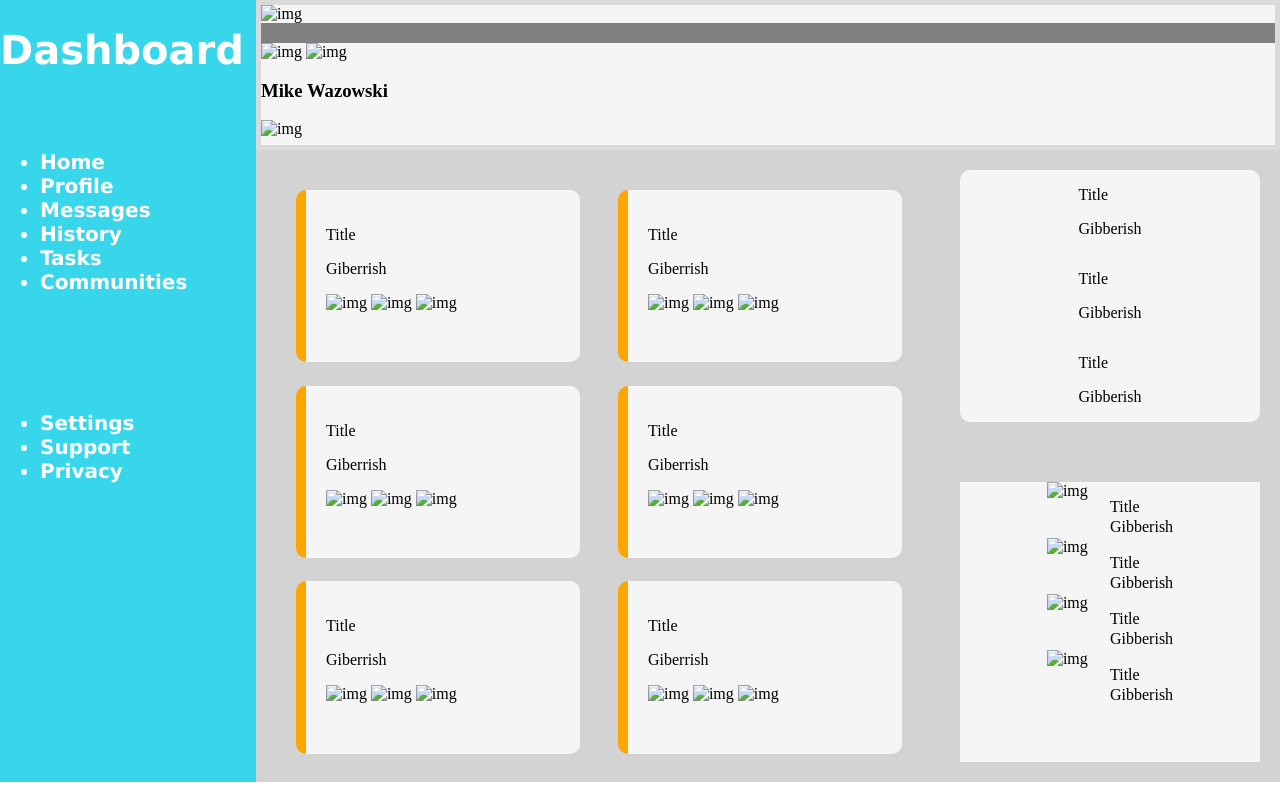
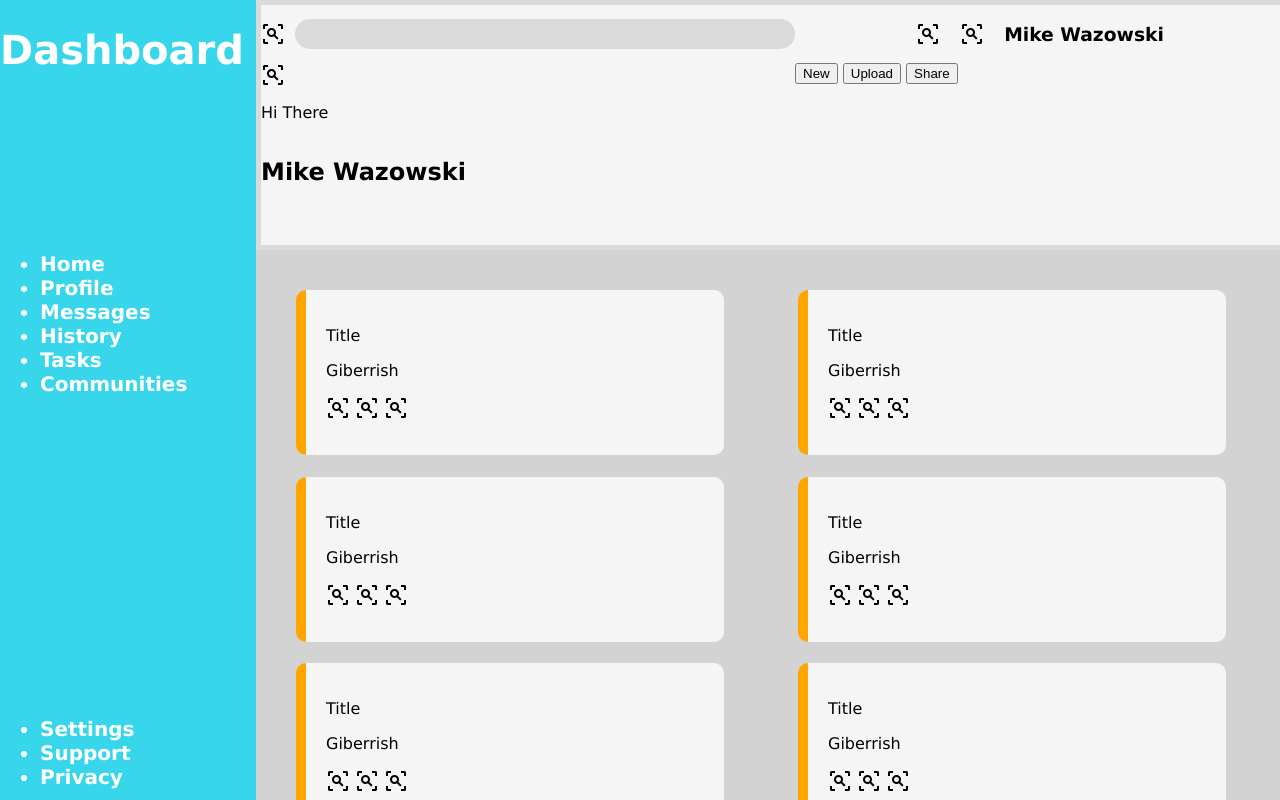
Before and after one commit to GreeceLight/Admin-Dashboard, a plain HTML site: page index.html in a window 1280 px wide. Shown: the top 800 px of the page. Drawn offline with Linux system fonts and the light colour scheme.

Commit message:
Improved overall layout

```diff
--- a/index.html
+++ b/index.html
@@ -26,27 +26,25 @@
     </div>
     <div class="main">
         <div class="interact">
-            <div>
-                <img src="" alt="img">
+            <div class="searcharea">
+                <img src="magnify-scan.png" alt="img">
                 <div class="search-bar"></div>
-                <div>
-                    <img src="" alt="img">
-                    <img src="" alt="img">
-                    <h3>Mike Wazowski</h3>
-                </div>
             </div>
-            <div>
-                <div>
-                    <img src="" alt="img">
+            <div class="profile">
+                <img src="magnify-scan.png" alt="img">
+                <img src="magnify-scan.png" alt="img">
+                <h3>Mike Wazowski</h3>
+            </div>
+                <div class="greeting">
+                    <img src="magnify-scan.png" alt="img">
                     <p>Hi There</p>
                     <h2>Mike Wazowski</h2>
                 </div>
-                <div>
+                <div id="buttons">
                     <button>New</button>
                     <button>Upload</button>
                     <button>Share</button>
                 </div>
-            </div>
         </div>
         <div class="content">
             <div class="projects">
@@ -54,54 +52,54 @@
                     <p>Title</p>
                     <p>Giberrish</p>
                     <div>
-                        <img src="" alt="img">
-                        <img src="" alt="img">
-                        <img src="" alt="img">
+                        <img src="magnify-scan.png" alt="img">
+                        <img src="magnify-scan.png" alt="img">
+                        <img src="magnify-scan.png" alt="img">
                     </div>
                 </div>
                 <div class="card">
                     <p>Title</p>
                     <p>Giberrish</p>
                     <div>
-                        <img src="" alt="img">
-                        <img src="" alt="img">
-                        <img src="" alt="img">
+                        <img src="magnify-scan.png" alt="img">
+                        <img src="magnify-scan.png" alt="img">
+                        <img src="magnify-scan.png" alt="img">
                     </div>
                 </div>
                 <div class="card">
                     <p>Title</p>
                     <p>Giberrish</p>
                     <div>
-                        <img src="" alt="img">
-                        <img src="" alt="img">
-                        <img src="" alt="img">
+                        <img src="magnify-scan.png" alt="img">
+                        <img src="magnify-scan.png" alt="img">
+                        <img src="magnify-scan.png" alt="img">
                     </div>
                 </div>
                 <div class="card">
                     <p>Title</p>
                     <p>Giberrish</p>
                     <div>
-                        <img src="" alt="img">
-                        <img src="" alt="img">
-                        <img src="" alt="img">
+                        <img src="magnify-scan.png" alt="img">
+                        <img src="magnify-scan.png" alt="img">
+                        <img src="magnify-scan.png" alt="img">
                     </div>
                 </div>
                 <div class="card">
                     <p>Title</p>
                     <p>Giberrish</p>
                     <div>
-                        <img src="" alt="img">
-                        <img src="" alt="img">
-                        <img src="" alt="img">
+                        <img src="magnify-scan.png" alt="img">
+                        <img src="magnify-scan.png" alt="img">
+                        <img src="magnify-scan.png" alt="img">
                     </div>
                 </div>
                 <div class="card">
                     <p>Title</p>
                     <p>Giberrish</p>
                     <div>
-                        <img src="" alt="img">
-                        <img src="" alt="img">
-                        <img src="" alt="img">
+                        <img src="magnify-scan.png" alt="img">
+                        <img src="magnify-scan.png" alt="img">
+                        <img src="magnify-scan.png" alt="img">
                     </div>
                 </div>
             </div>
@@ -121,22 +119,22 @@
             </div>
             <div class="trending">
                 <div class="trendyUsers">
-                    <img src="" alt="img">
+                    <img src="magnify-scan.png" alt="img">
                     <p>Title</p>
                     <p>Gibberish</p>
                 </div>
                 <div class="trendyUsers">
-                    <img src="" alt="img">
+                    <img src="magnify-scan.png" alt="img">
                     <p>Title</p>
                     <p>Gibberish</p>
                 </div>
                 <div class="trendyUsers">
-                    <img src="" alt="img">
+                    <img src="magnify-scan.png" alt="img">
                     <p>Title</p>
                     <p>Gibberish</p>
                 </div>
                 <div class="trendyUsers">
-                    <img src="" alt="img">
+                    <img src="magnify-scan.png" alt="img">
                     <p>Title</p>
                     <p>Gibberish</p>
                 </div>
--- a/style.css
+++ b/style.css
@@ -2,7 +2,8 @@ body{
     display: grid;
     padding: 0%; margin: 0%;
     grid-template-columns: 1fr 4fr;
-    grid-template-rows: repeat(auto-fit);
+    min-height: 100vh;
+    font-family: 'Lucida Sans', 'Lucida Sans Regular', 'Lucida Grande', 'Lucida Sans Unicode', Geneva, Verdana, sans-serif;
 }
 
 .sidebar{
@@ -10,7 +11,6 @@ body{
     grid-template-rows: 1fr 2fr 3fr;
 
     font-size: 20px;
-    font-family: 'Lucida Sans', 'Lucida Sans Regular', 'Lucida Grande', 'Lucida Sans Unicode', Geneva, Verdana, sans-serif;
     font-weight: 900;
     color: white;
     background-color: rgb(55, 214, 235);
@@ -18,22 +18,57 @@ body{
 
 .main{
     display: grid;
-    grid-template-rows: 150px 2fr;
+    width: 100%;
+    grid-template-rows: 250px 2fr;
 }
 
 .interact{
+    grid-row: 1;
+    grid-column: span 3;
     display: grid;
-    grid-template-rows: repeat(2, .5fr);
+    width: 100%;
+    grid-template-rows: .5fr .5fr;
+    grid-template-columns: 2fr 1fr 1fr;
     background-color: whitesmoke;
     border: rgb(218, 218, 218) 5px solid;
 }
+.searcharea{
+    grid-row: 1;
+    grid-column: 1;
+    display: grid;
+    align-items: center;
+    justify-content: center;
+    grid-template-columns: auto auto;
+    gap: 10px;
+}
 .search-bar{
-    background-color: grey;
-    padding: 10px 100px;
+    background-color: rgb(218, 218, 218);
+    padding: 15px 250px;
+    border-radius: 20px;
 }
-
+.profile{
+    grid-row: 1;
+    grid-column: 2/4;
+    display: grid;
+    align-items: center;
+    justify-content: center;
+    gap: 20px;
+    grid-template-columns: auto auto auto;
+}
+.newpost{
+    grid-row: 2;
+    grid-column: 1/4;
+}
+.greeting{
+    display: grid;
+}
+.buttons{
+    grid-row: 2;
+    grid-column: 2/4;
+}
 .content{
-    display: grid;
+    grid-row: 2;
+    grid-column: span 3;
     grid-template-columns: 3fr 1fr;
     grid-template-rows: repeat(auto-fit, 1fr);
     gap: 60px;
```
Also changed, not shown: magnify-scan.png (added).
